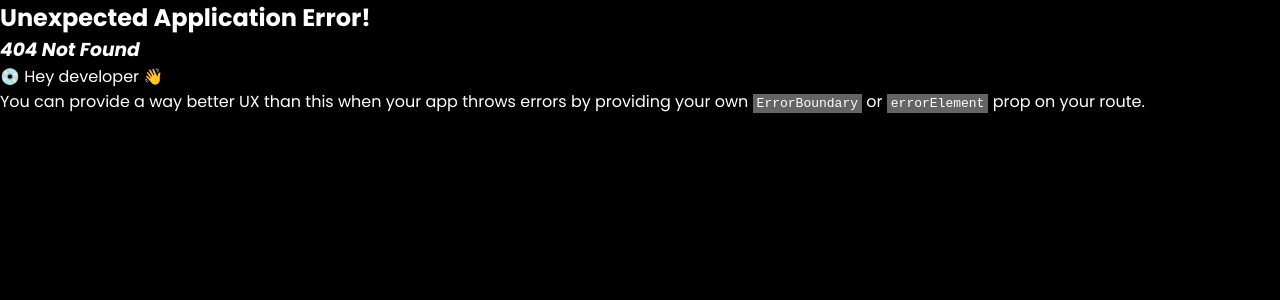
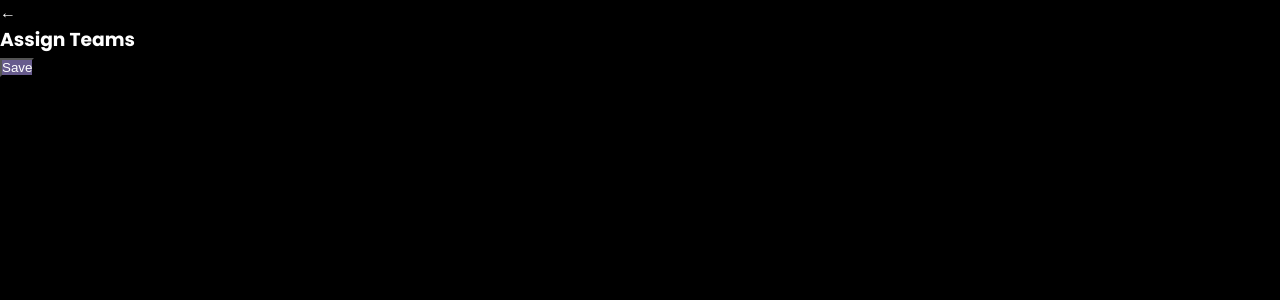
Before and after one commit to GreyNewfie/wizpool-app, a React (Vite) app: page /assign-teams in a window 1280 px wide. Before the commit this address had no page. Shown: the top 300 px of the page. Built offline with nearby package versions, Linux system fonts and the light colour scheme.

Commit message:
Create assign-teams-page.jsx
Create assign teams page and add route.

```diff
--- a/src/main.jsx
+++ b/src/main.jsx
@@ -4,6 +4,7 @@ import './styles.css';
 import { createBrowserRouter, RouterProvider } from 'react-router-dom';
 import App from './App.jsx';
 import CreatePool from './pages/create-pool-page.jsx';
+import AssignTeams from './pages/assign-teams-page.jsx';
 
 const router = createBrowserRouter([
   {
@@ -14,6 +15,10 @@ const router = createBrowserRouter([
     path: '/create-pool',
     element: <CreatePool />,
   },
+  {
+    path: '/assign-teams',
+    element: <AssignTeams />,
+  },
 ]);
 
 ReactDOM.createRoot(document.getElementById('root')).render(
--- /dev/null
+++ b/src/pages/assign-teams-page.jsx
@@ -0,0 +1,13 @@
+export default function AssignTeams() {
+  return <PageHeader header={'Assign Teams'} />;
+}
+
+function PageHeader({ header }) {
+  return (
+    <div className="page-header">
+      <span>&#8592;</span>
+      <h3>{header}</h3>
+      <button className="save-btn">Save</button>
+    </div>
+  );
+}
```
